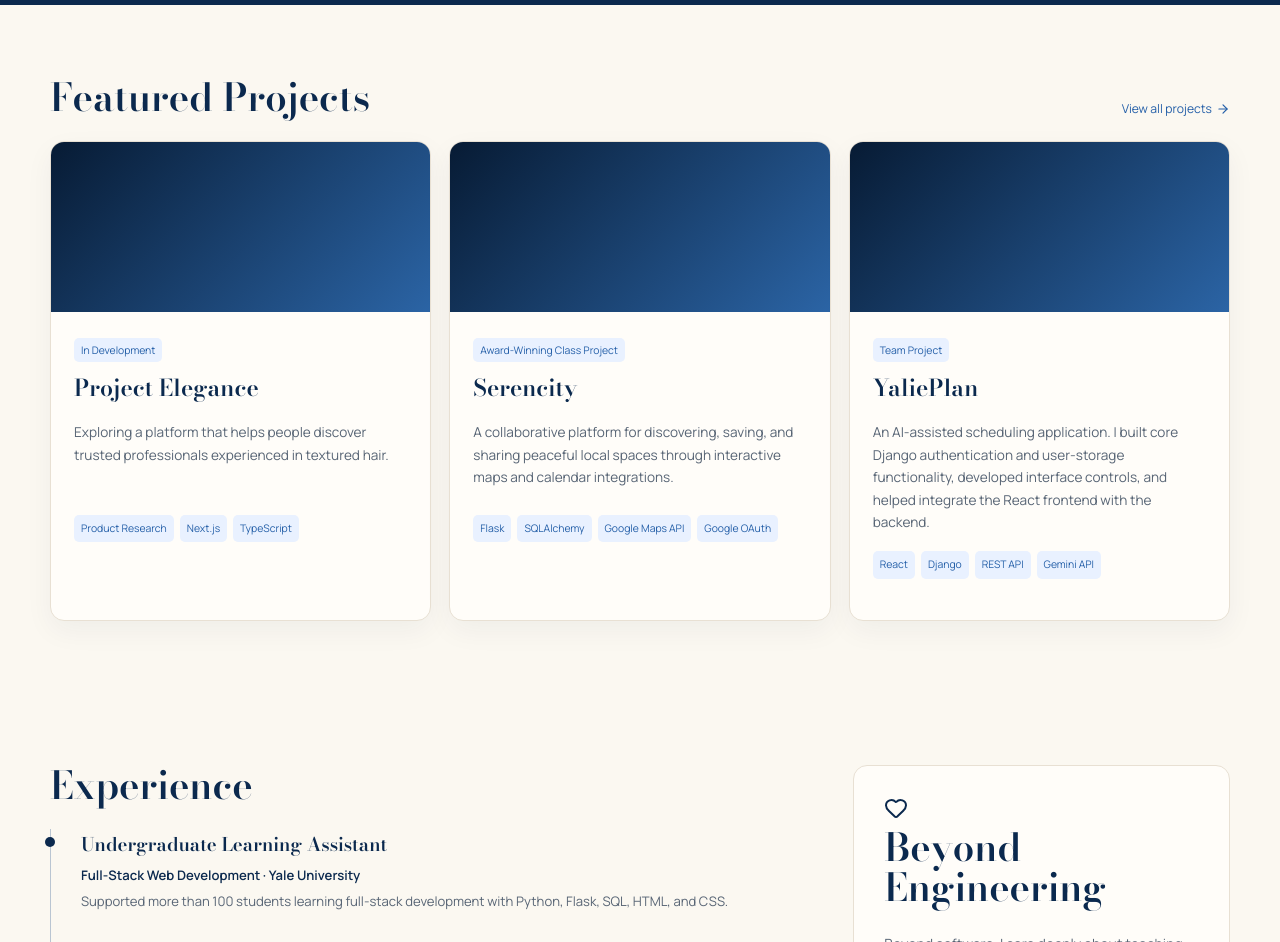
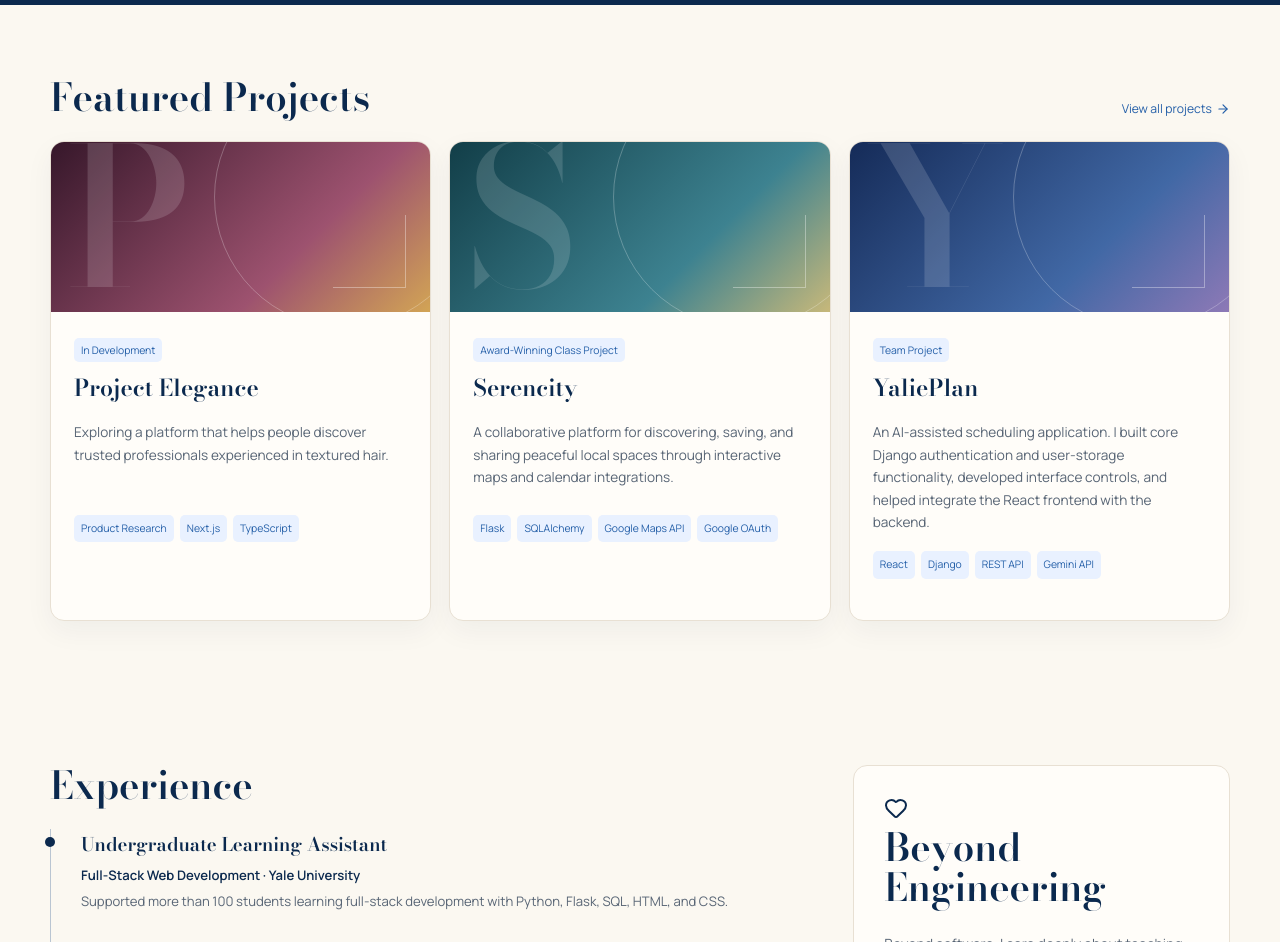
Before and after one commit to VimBasvi/personal-website, a Next.js app: page / in a window 1280 px wide. Shown: the part 1420-2362 px from the top of the page. Built offline with nearby package versions, Linux system fonts and the light colour scheme.

Commit message:
modify about page style projects section

```diff
--- a/components/Projects.tsx
+++ b/components/Projects.tsx
@@ -21,7 +21,11 @@ export default function Projects() {
       <div className="project-grid">
         {featuredProjects.map((project) => (
           <article className="project-card" key={project.slug}>
-            <div className="project-visual" />
+            <div className={`project-visual project-visual-${project.slug}`}>
+              <div className="project-placeholder" aria-hidden="true">
+                <span>{project.title.charAt(0)}</span>
+              </div>
+            </div>
 
             <div className="project-body">
               <span className="badge">{project.status}</span>
```
